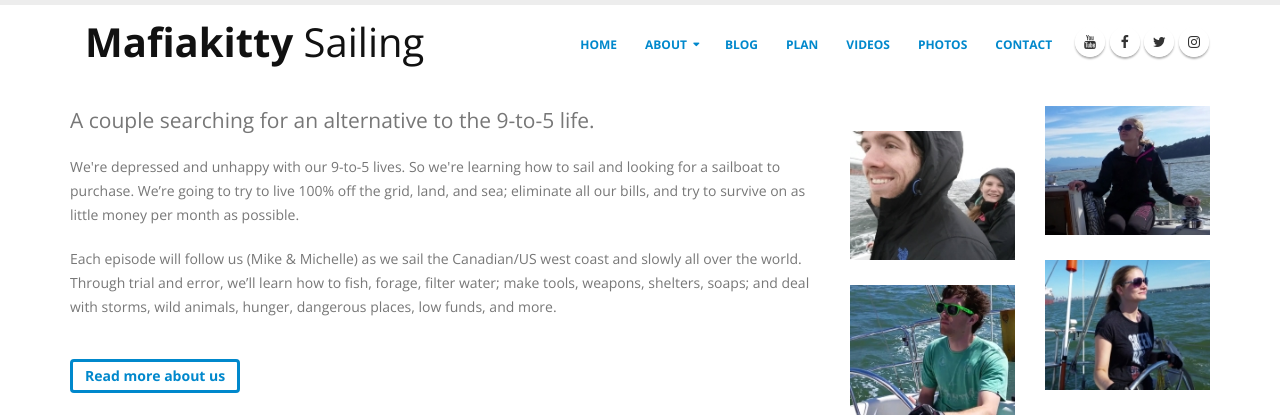
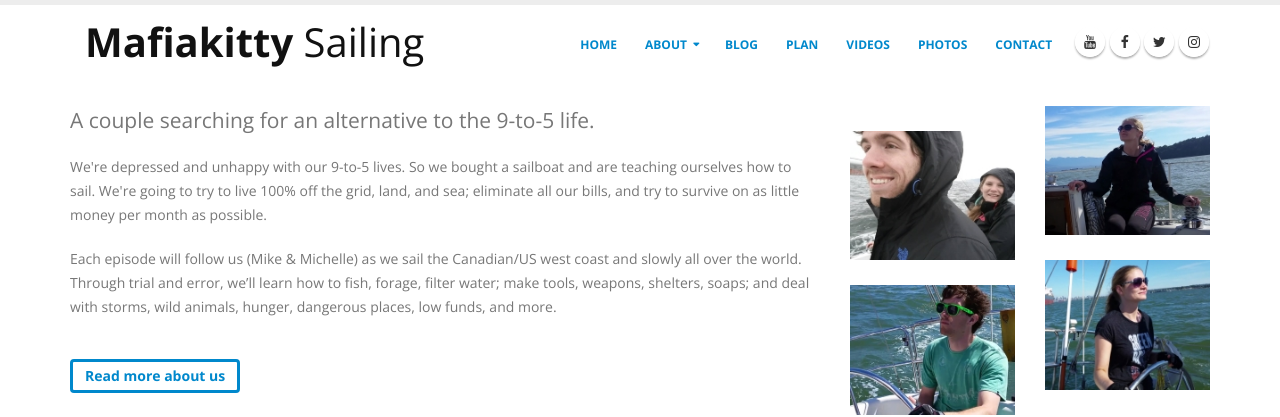
Before and after one commit to MichealKennedy/channel-old, a Jekyll site: the page built from index.md, in a window 1280 px wide. Shown: the top 417 px of the page. Built offline with Jekyll 4.4.1, drawn with Linux system fonts in a browser that asks for light colours; nearby versions of some CDN libraries; some web fonts are replaced; library files that are not in the unit come from our copies.

Commit message:
Update since boat purchase

```diff
--- a/_layouts/home.html
+++ b/_layouts/home.html
@@ -35,7 +35,7 @@
 																	<!-- <h2 class="mb-xs">About <strong>Us</strong></h2> -->
 																	<p class="lead font-weight-normal">A couple searching for an alternative to the 9-to-5 life.</p>
 
-																	<p>We're depressed and unhappy with our 9-to-5 lives. So we're learning how to sail and looking for a sailboat to purchase. We’re going to try to live 100% off the grid, land, and sea; eliminate all our bills, and try to survive on as little money per month as possible.</p>
+																	<p>We're depressed and unhappy with our 9-to-5 lives. So we bought a sailboat and are teaching ourselves how to sail. We're going to try to live 100% off the grid, land, and sea; eliminate all our bills, and try to survive on as little money per month as possible.</p>
 
 																	<p>Each episode will follow us (Mike & Michelle) as we sail the Canadian/US west coast and slowly all over the world. Through trial and error, we’ll learn how to fish, forage, filter water; make tools, weapons, shelters, soaps; and deal with storms, wild animals, hunger, dangerous places, low funds, and more.</p>
 
```
